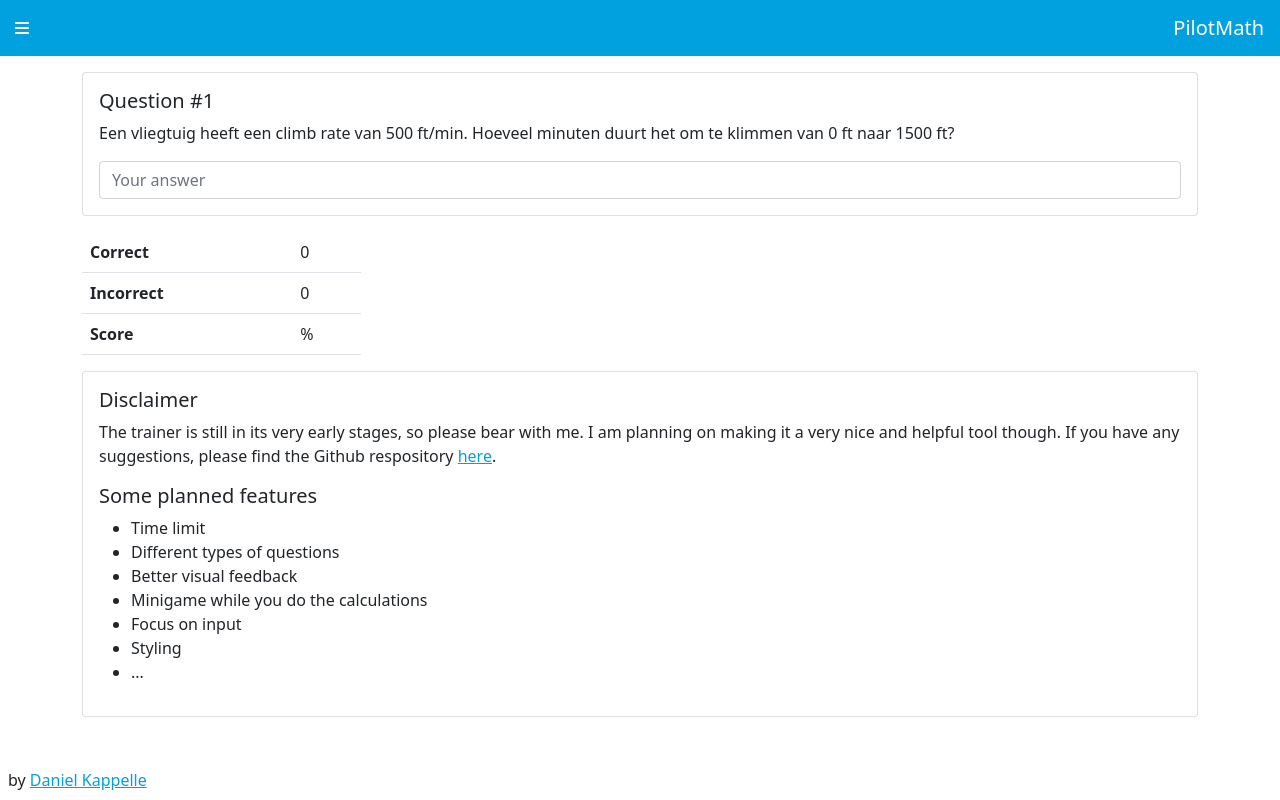
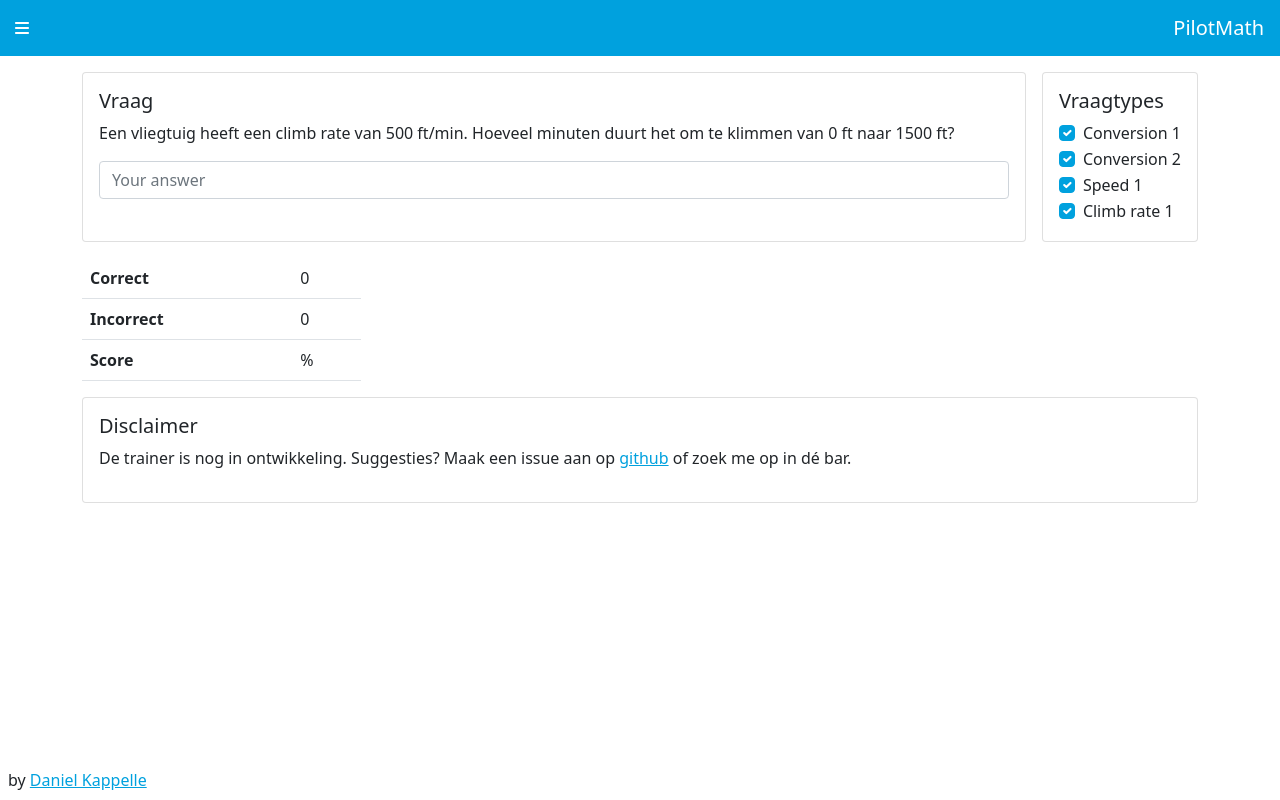
Before and after one commit to danielkappelle/pilot-math, an Angular app in the folder pilot-math/: page / in a window 1280 px wide. Built offline with nearby package versions, Linux system fonts and the light colour scheme.

Commit message:
Select question types

```diff
--- a/pilot-math/src/app/app.component.html
+++ b/pilot-math/src/app/app.component.html
@@ -16,23 +16,11 @@
     <div class="card-body">
       <h5 class="card-title">Disclaimer</h5>
       <p>
-        The trainer is still in its very early stages, so please bear with me. I
-        am planning on making it a very nice and helpful tool though. If you
-        have any suggestions, please find the Github respository
+        De trainer is nog in ontwikkeling. Suggesties? Maak een issue aan op
         <a href="https://github.com/danielkappelle/pilot-math" target="_NEW"
-          >here</a
-        >.
+          >github</a
+        > of zoek me op in dé bar.
       </p>
-      <h5>Some planned features</h5>
-      <ul>
-        <li>Time limit</li>
-        <li>Different types of questions</li>
-        <li>Better visual feedback</li>
-        <li>Minigame while you do the calculations</li>
-        <li>Focus on input</li>
-        <li>Styling</li>
-        <li>...</li>
-      </ul>
     </div>
   </div>
 </div>
--- a/pilot-math/src/app/question/generation/climb-rate-1.question.ts
+++ b/pilot-math/src/app/question/generation/climb-rate-1.question.ts
@@ -1,6 +1,8 @@
 import { QuestionBase } from './question-base';
 
 export class ClimbRate1Question extends QuestionBase {
+  questionName = "Climb rate 1";
+
   climbRateFtMin: number;
   climbFromFt: number;
   climbToFt: number;
@@ -26,6 +28,8 @@ export class ClimbRate1Question extends QuestionBase {
   }
 
   getCorrectAnswer(): string {
-    return `${this.timeMinutes.toFixed(0)} min`;
+    const min = Math.floor(this.timeMinutes);
+    const sec = Math.round((this.timeMinutes * 60) % 60);
+    return `${min} min ${sec} sec`;
   }
 }
--- a/pilot-math/src/app/question/generation/convert-1.question.ts
+++ b/pilot-math/src/app/question/generation/convert-1.question.ts
@@ -1,6 +1,8 @@
 import { QuestionBase } from './question-base';
 
 export class Convert1Question extends QuestionBase {
+  questionName = "Conversion 1";
+
   qtyLiter: number;
   density: number;
   mass: number;
--- a/pilot-math/src/app/question/generation/convert-2.question.ts
+++ b/pilot-math/src/app/question/generation/convert-2.question.ts
@@ -1,12 +1,14 @@
 import { QuestionBase } from "./question-base";
 
 export class Convert2Question extends QuestionBase {
+  questionName = "Conversion 2";
+
   qtyUsg: number;
-  qtyL: number;
+  qtyLbs: number;
 
   createQuestion(): void {
       this.qtyUsg = Math.floor(Math.random()*45)+5;
-      this.qtyL = this.qtyUsg * 6;
+      this.qtyLbs = this.qtyUsg * 6;
   }
 
   getQuestionText(): string {
@@ -14,10 +16,10 @@ export class Convert2Question extends QuestionBase {
   }
 
   gradeAnswer(val: string): boolean {
-    return Math.abs(parseFloat(val) - this.qtyL) < 0.5;
+    return Math.abs(parseFloat(val) - this.qtyLbs) < 0.5;
   }
 
   getCorrectAnswer(): string {
-      return `${this.qtyL.toFixed(1)} NM`;
+      return `${this.qtyLbs.toFixed(1)} lbs`;
   }
 }
--- a/pilot-math/src/app/question/generation/question-base.ts
+++ b/pilot-math/src/app/question/generation/question-base.ts
@@ -2,6 +2,8 @@ import { Injectable } from '@angular/core';
 
 @Injectable()
 export abstract class QuestionBase {
+  questionName: string;
+
   constructor() {}
 
   createQuestion(): void {}
--- a/pilot-math/src/app/question/generation/speed-1.question.ts
+++ b/pilot-math/src/app/question/generation/speed-1.question.ts
@@ -1,6 +1,8 @@
 import { QuestionBase } from './question-base';
 
 export class Speed1Question extends QuestionBase {
+  questionName = "Speed 1";
+
   gsKnots: number;
   timeMinutes: number;
   distanceNm: number;
@@ -20,6 +22,6 @@ export class Speed1Question extends QuestionBase {
   }
 
   getCorrectAnswer(): string {
-    return this.distanceNm.toFixed(1);
+    return `${this.distanceNm.toFixed(1)} NM`;
   }
 }
--- a/pilot-math/src/app/question/question.component.html
+++ b/pilot-math/src/app/question/question.component.html
@@ -1,6 +1,7 @@
-<div class="card">
+<div class="d-flex flex-row justify-content-between">
+  <div class="card flex-grow-1 me-3">
     <div class="card-body">
-    <h5 class="card-title">Question #1</h5>
+      <h5 class="card-title">Vraag</h5>
       <p>{{ questionText }}</p>
       <form [formGroup]="answerForm" (ngSubmit)="submitAnswer()">
         <div class="form-group">
@@ -15,13 +16,34 @@
       </form>
     </div>
   </div>
+  <div class="card">
+    <div class="card-body">
+      <h5 class="card-title">Vraagtypes</h5>
+      <form [formGroup]="questionTypesForm">
+        <div class="form-check" *ngFor="let control of typeControls; let i = index">
+          <input class="form-check-input" type="checkbox" id="type-check-{{i}}" [formControl]="control">
+          <label class="form-check-label" for="type-check-{{i}}">
+            {{questions[i].questionName}}
+          </label>
+        </div>
+      </form>
+    </div>
+  </div>
+</div>
 
-<div class="card text-bg-danger mt-3 mb-3" *ngIf="incorrectQuestionText">
+<div
+  class="card mt-3 mb-3"
+  [ngClass]="{
+    'text-bg-danger': lastQuestion?.correct === false,
+    'text-bg-success': lastQuestion?.correct
+  }"
+  *ngIf="lastQuestion"
+>
   <div class="card-body">
-    <h5 class="card-title">Fout!</h5>
-    <h6 class="card-subtitle mb-2">{{ incorrectQuestionText }}</h6>
+    <h5 class="card-title">{{ lastQuestion.correct ? "Goed!" : "Fout!" }}</h5>
+    <h6 class="card-subtitle mb-2">{{ lastQuestion.text }}</h6>
     <p class="card-text">
-      {{ incorrectQuestionAnswer }}
+      {{ lastQuestion.correctAnswer }}
     </p>
   </div>
 </div>
--- a/pilot-math/src/app/question/question.component.ts
+++ b/pilot-math/src/app/question/question.component.ts
@@ -1,10 +1,20 @@
 import { Component, OnInit } from '@angular/core';
-import { UntypedFormBuilder, UntypedFormGroup } from '@angular/forms';
+import {
+  FormArray,
+  UntypedFormBuilder,
+  UntypedFormGroup,
+} from '@angular/forms';
 import { QuestionBase } from './generation/question-base';
 import { Convert2Question } from './generation/convert-2.question';
 import { Convert1Question } from './generation/convert-1.question';
 import { Speed1Question } from './generation/speed-1.question';
 import { ClimbRate1Question } from './generation/climb-rate-1.question';
+
+interface LastQuestion {
+  text?: string;
+  correctAnswer?: string;
+  correct?: boolean;
+}
 
 @Component({
   selector: 'app-question',
@@ -13,15 +23,20 @@ import { ClimbRate1Question } from './generation/climb-rate-1.question';
 })
 export class QuestionComponent implements OnInit {
   public answerForm: UntypedFormGroup;
+  public questionTypesForm: UntypedFormGroup;
+
   public questionText: string;
   public correct = 0;
   public incorrect = 0;
   public currentQuestion: QuestionBase;
   public questions: QuestionBase[] = [];
-  public incorrectQuestionText: string;
-  public incorrectQuestionAnswer: string;
+  public lastQuestion: LastQuestion;
 
   constructor(private fb: UntypedFormBuilder) {}
+
+  get typeControls() {
+    return (this.questionTypesForm.controls['types'] as FormArray).controls;
+  }
 
   ngOnInit(): void {
     this.answerForm = this.fb.group({
@@ -33,27 +48,43 @@ export class QuestionComponent implements OnInit {
     this.questions.push(new Speed1Question());
     this.questions.push(new ClimbRate1Question());
 
+    this.questionTypesForm = this.fb.group({
+      types: this.fb.array(this.questions.map(() => true)),
+    });
+
     this.createQuestion();
   }
 
   createQuestion(): void {
+    // Filter selected questions
+    const filteredTypes = this.typeControls
+      .map((control, idx) => ({ idx, val: control.value }))
+      .filter((control) => control.val)
+      .map((control) => this.questions[control.idx]);
+
+    if (!filteredTypes.length) {
+      return;
+    }
+
     this.currentQuestion =
-      this.questions[Math.floor(Math.random() * this.questions.length)];
-    console.log(this.currentQuestion);
+      filteredTypes[Math.floor(Math.random() * filteredTypes.length)];
     this.currentQuestion.createQuestion();
     this.questionText = this.currentQuestion.getQuestionText();
   }
 
   submitAnswer(): void {
     const value = this.answerForm.controls['answer'].value;
+    this.lastQuestion = {
+      text: this.currentQuestion.getQuestionText(),
+      correctAnswer: this.currentQuestion.getCorrectAnswer(),
+    };
+
     if (this.currentQuestion.gradeAnswer(value)) {
       this.correct++;
-      this.incorrectQuestionText = undefined;
-      this.incorrectQuestionAnswer = undefined;
+      this.lastQuestion.correct = true;
     } else {
       this.incorrect++;
-      this.incorrectQuestionText = this.currentQuestion.getQuestionText();
-      this.incorrectQuestionAnswer = this.currentQuestion.getCorrectAnswer();
+      this.lastQuestion.correct = false;
     }
 
     this.answerForm.controls['answer'].reset();
```
Lines whose indentation alone changed are shown as unchanged.
